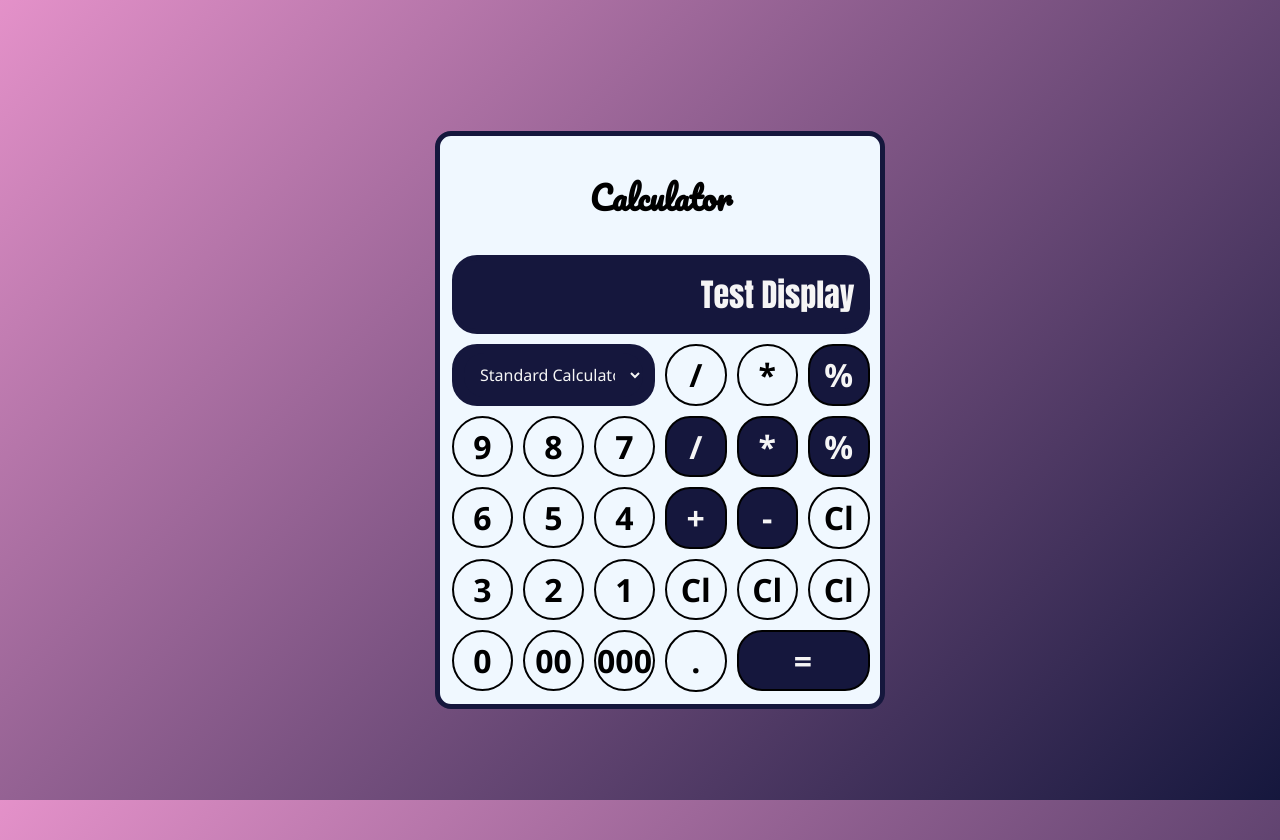
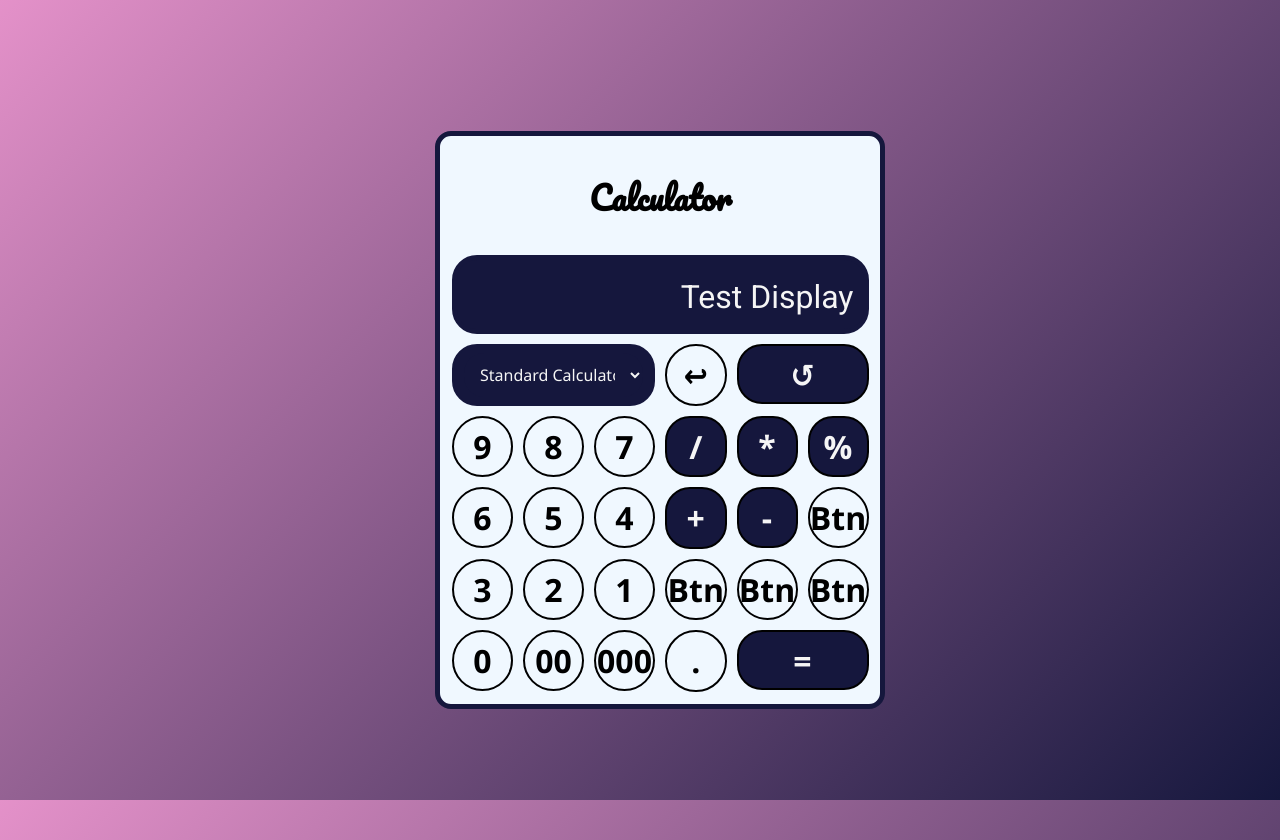
Before and after one commit to Tahirm9912/Calculator, a plain HTML site: page index.html in a window 1280 px wide. Shown: the top 840 px of the page. Drawn offline with Linux system fonts and the light colour scheme.

Commit message:
Added JS

```diff
--- a/Resources/index.js
+++ b/Resources/index.js
@@ -0,0 +1,3 @@
+const display = document.getElementById("display_text");
+
+var alreadyText = false;
--- a/Resources/styles.css
+++ b/Resources/styles.css
@@ -1,4 +1,5 @@
-@import url('https://fonts.googleapis.com/css2?family=Pacifico&display=swap');
+@import url('https://fonts.googleapis.com/css2?family=Pacifico&family=Roboto:ital,wght@0,100..900;1,100..900&display=swap');
+
 
 body {
   margin: 0;
@@ -116,7 +117,7 @@ body {
     font-size: 1.2em;
   }
   .btn_div {
-    aspect-ratio: 1
+    aspect-ratio: 1;
     min-height: 40px;
   }
   .equal {
@@ -169,3 +170,11 @@ body {
   color: #15173d;
   background-color: #fff;
 }
+
+.hidden{
+    display: none;
+}
+
+.display_text{
+    font-family: "Roboto", sans-serif;
+}
--- a/index.html
+++ b/index.html
@@ -17,7 +17,7 @@
         <div class="display">
 
             <div class="display_area">
-                Test Display
+                <span id="display_text" class="display_text">Test Display</span>
             </div>
         </div>
         <div class="btn_div btnSelection">
@@ -33,19 +33,15 @@
 
         <div class="btn_div btnCls">
             <div class="btn btn1">
-              <h1>/</h1>
+              <h1>↩</h1>
             </div>
         </div>
-        <div class="btn_div btnBack">
+        <div class="btn_div equal btnBack">
             <div class="btn btn1">
-              <h1>*</h1>
+              <h1>↺</h1>
             </div>
         </div>
-         <div class="btn_div btnper">
-            <div class="btn btn1">
-              <h1>%</h1>
-            </div>
-        </div>
+
         <div class="btn_div btn9">
             <div class="btn btn1">
               <h1>9</h1>
@@ -103,7 +99,7 @@
         </div>
         <div class="btn_div">
             <div class="btn btn1">
-              <h1>Cl</h1>
+              <h1>Btn</h1>
             </div>
         </div>
         <div class="btn_div">
@@ -124,17 +120,17 @@
 
         <div class="btn_div">
             <div class="btn btn1">
-              <h1>Cl</h1>
+              <h1>Btn</h1>
             </div>
         </div>
         <div class="btn_div">
             <div class="btn btn1">
-              <h1>Cl</h1>
+              <h1>Btn</h1>
             </div>
         </div>
         <div class="btn_div">
             <div class="btn btn1">
-              <h1>Cl</h1>
+              <h1>Btn</h1>
             </div>
         </div>
          <div class="zero btn_div">
```
